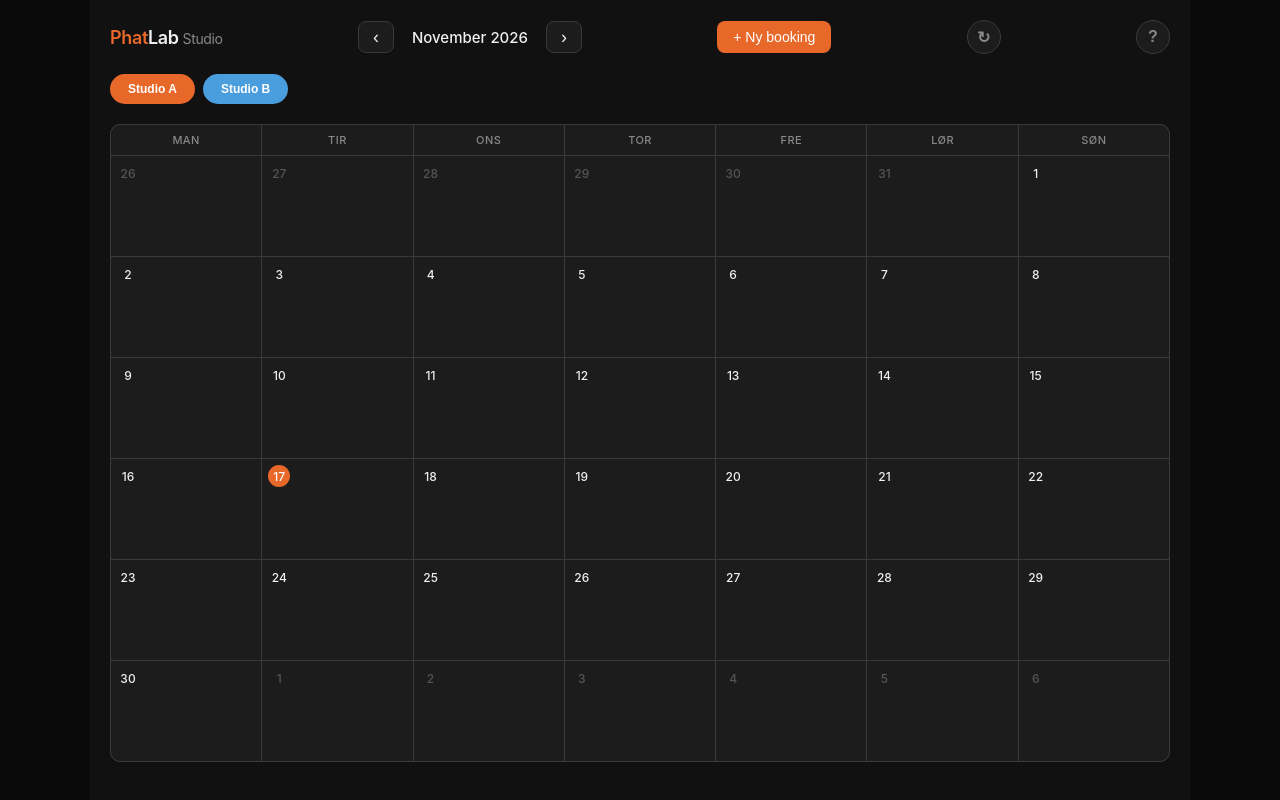
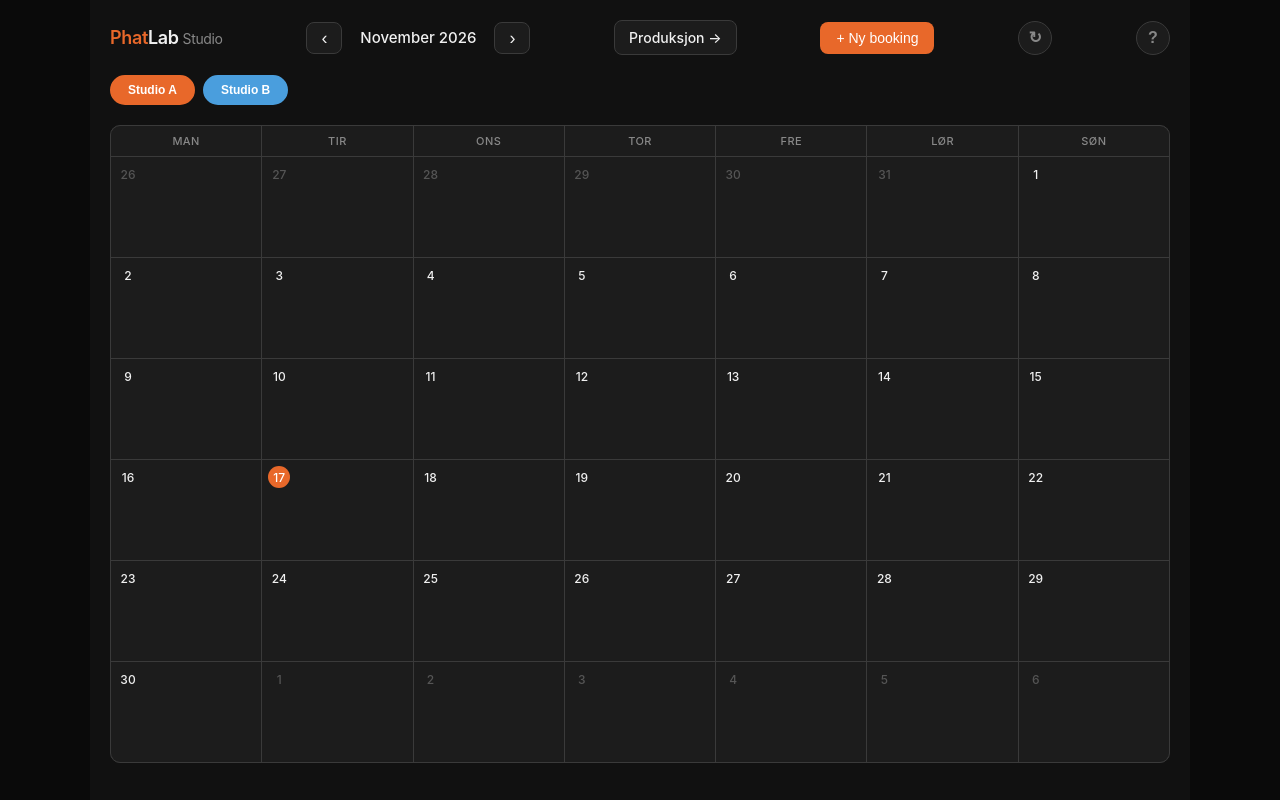
Before and after one commit to PhatLabStudio/internkalender, a plain HTML site: page index.html in a window 1280 px wide. Drawn offline with Linux system fonts and the light colour scheme; no server answers.

Commit message:
Legg til lenker mellom booking- og produksjonskalender
Co-Authored-By: Claude Opus 5.5 <noreply@anthropic.com>
Claude-Session: https://claude.ai/code/session_018sZJ2peVbdx17seAX69vtA

```diff
--- a/index.html
+++ b/index.html
@@ -37,6 +37,8 @@ body { background:#0a0a0a; font-family:-apple-system,BlinkMacSystemFont,'Segoe U
 .month-label { font-size:15px; font-weight:500; min-width:140px; text-align:center; }
 .btn-new { background:var(--orange); color:#fff; border:none; border-radius:8px; padding:8px 16px; font-size:14px; cursor:pointer; font-weight:500; white-space:nowrap; }
 .btn-new:hover { background:var(--orange-d); }
+.btn-link { background:var(--surface); border:1px solid var(--border); color:var(--text); border-radius:8px; padding:8px 14px; font-size:14px; font-weight:500; text-decoration:none; white-space:nowrap; }
+.btn-link:hover { background:var(--surf2); border-color:var(--orange); }
 .btn-help { background:var(--surface); border:1px solid var(--border); color:var(--muted); border-radius:50%; width:34px; height:34px; font-size:16px; font-weight:600; cursor:pointer; flex-shrink:0; }
 .btn-help:hover { background:var(--surf2); color:var(--text); }
 
@@ -185,6 +187,7 @@ body { background:#0a0a0a; font-family:-apple-system,BlinkMacSystemFont,'Segoe U
       <div class="month-label" id="month-label"></div>
       <button class="nav-btn" id="next-btn">&#8250;</button>
     </div>
+    <a class="btn-link" href="produksjon.html" title="Åpne produksjonskalenderen">Produksjon &#8594;</a>
     <button class="btn-new" id="new-btn">+ Ny booking</button>
     <button class="btn-help" id="refresh-btn" title="Oppdater">↻</button>
     <button class="btn-help" id="help-btn" title="Hjelp">?</button>
```
Also changed, not shown: produksjon.html (+1 -0 lines).
